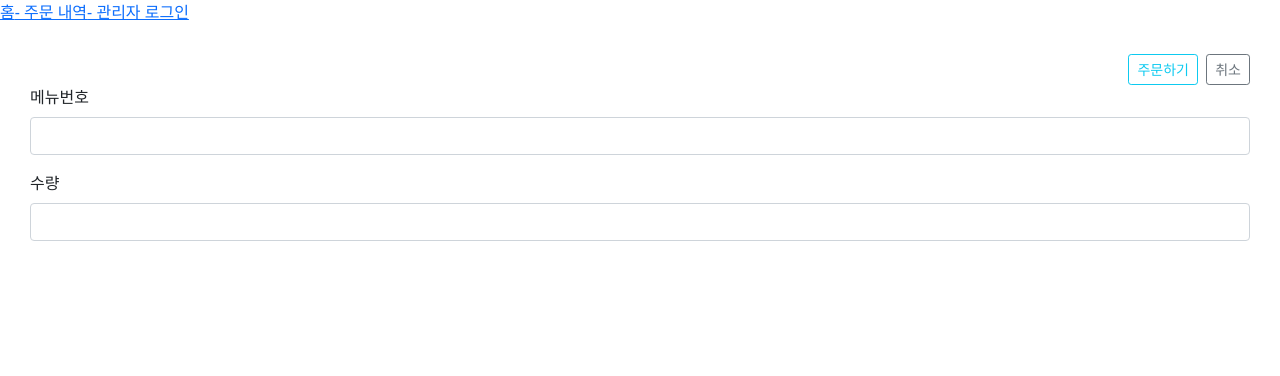
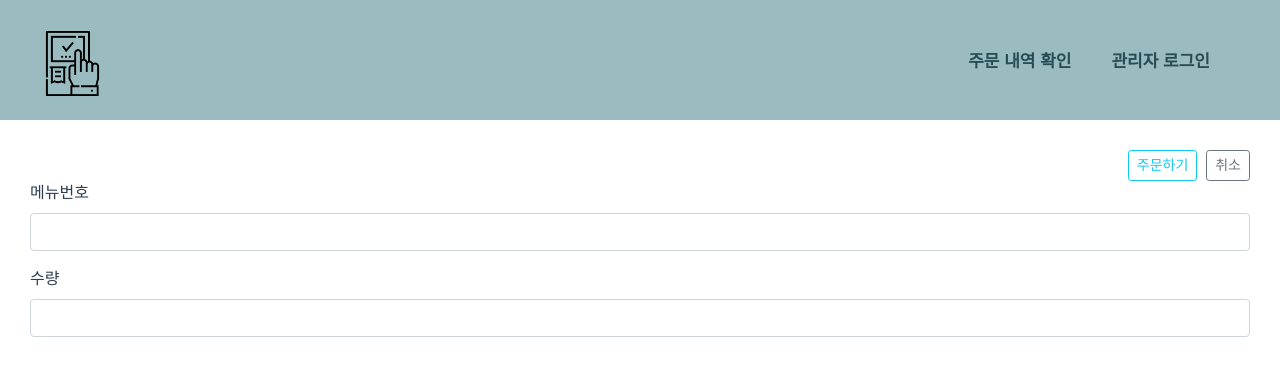
Before and after one commit to beaverpay/minikiosk_view, a Vue app: page /storeEdit in a window 1280 px wide. Shown: the top 376 px of the page. Built offline with nearby package versions, Linux system fonts and the light colour scheme.

Commit message:
헤더 수정

```diff
--- a/src/App.vue
+++ b/src/App.vue
@@ -18,23 +18,11 @@ export default {
 </script>
 
 <style>
-.black-background{
-    background-color: rgba(0,0,0,0.3);
-    position: fixed;
-    top: 0px;
-    left: 0px;
-    width: 100%;
-    height: 100%;
-    padding: 20px;
-    margin: 0px;
-}
-
-.white-background{
-    background-color: white;
-    margin-top: 100px;
-    padding: 20px;
-    margin-left: 10%;
-    margin-right: 10%;
-    border-radius: 10px;
+#app {
+	font-family: Avenir, Helvetica, Arial, sans-serif;
+	-webkit-font-smoothing: antialiased;
+	-moz-osx-font-smoothing: grayscale;
+	text-align: center;
+	color: #2c3e50;
 }
 </style>
--- a/src/components/Header.vue
+++ b/src/components/Header.vue
@@ -1,12 +1,28 @@
 <template>
-    <div>
-        <a href="/">홈</a>
-            <a href="/login">- 주문 내역</a>
-            <a href="/orderlist">- 관리자 로그인</a>
-    </div>
+	<header>
+		<h1><a href="/" class="logo"><img alt="Vue logo" src="../assets/logo.png" width="65"></a></h1>
+		<div class="menuWrap">
+			<ul class="menu">
+				<li><a href="javascript:;">주문 내역 확인</a></li>
+				<li><a href="javascript:;">관리자 로그인</a></li>
+			</ul>
+		</div>
+	</header>
 </template>
+
 <script>
 export default {
-  name: "header"
+
 }
 </script>
+
+<style scoped>
+header{width:100%; text-align:center; position:relative; height:120px; background-color:rgba(87, 142, 150, 0.6)}
+header h1{position:absolute; top:30px; left:40px;}
+header ul.menu:after{display:block; clear:both; content:'';}
+header ul.menu{position:absolute; top:39px; right:50px;}
+header ul.menu li{float:left; padding:10px 20px; list-style:none;}
+
+a{text-decoration:none; color:rgb(38, 76, 84); font-weight:bolder; font-size: 17px;}
+
+</style>
--- a/src/components/StoreEdit.vue
+++ b/src/components/StoreEdit.vue
@@ -62,3 +62,6 @@ export default {
     }
 }
 </script>
+<style>
+
+</style>
```
Also changed, not shown: src/assets/logo.png.
